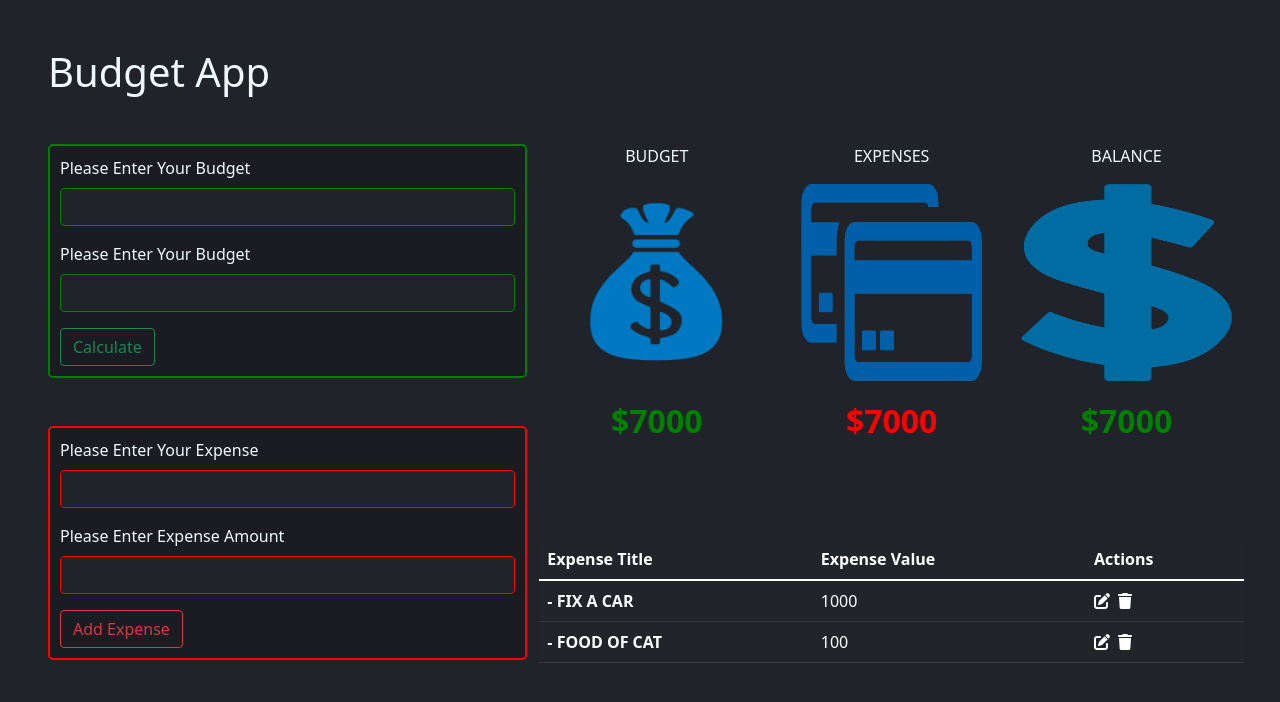
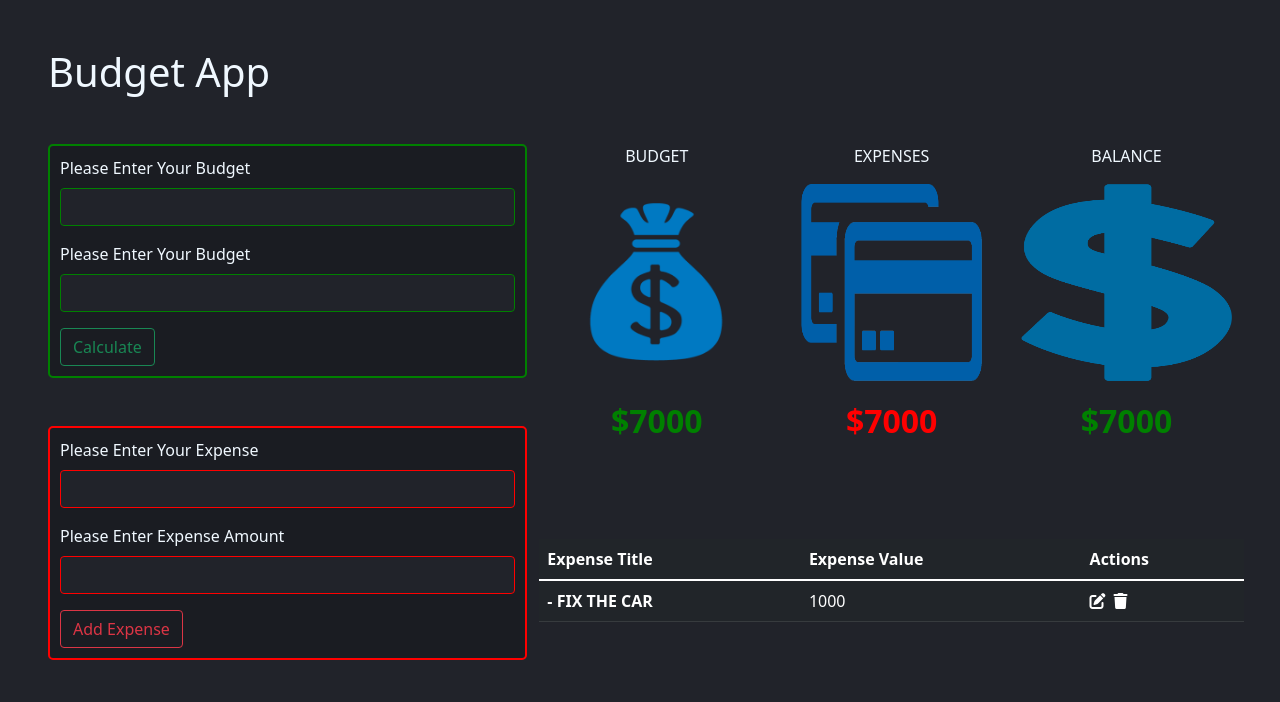
Before and after one commit to alawa2020/budgeting-react-ts, a React (Create React App) app: page / in a window 1280 px wide. Shown: the top 702 px of the page. Built offline with nearby package versions, Linux system fonts and the light colour scheme; the HTML template or start-up script is replaced by a standard one.

Commit message:
📝 listing elements of expenses

```diff
--- a/src/components/budgeting/BudgetingScreen.tsx
+++ b/src/components/budgeting/BudgetingScreen.tsx
@@ -52,7 +52,10 @@ const BudgetingScreen = () => {
         {/* part of balance and list of expenses */}
         <div className="col-7">
           <BalanceScreen />
-          <ListExpenses />
+          <ListExpenses
+            expensesState={expensesState}
+            expenseDispatch={expensesDispatch}
+          />
           {/* end table of list of expenses */}
         </div>
         {/* end part of balance and list of expenses */}
--- a/src/components/budgeting/ListExpenses.tsx
+++ b/src/components/budgeting/ListExpenses.tsx
@@ -1,6 +1,12 @@
 import React from 'react';
+import { Expense } from '../../interfaces/interfaces';
 
-const ListExpenses = () => {
+interface Props {
+  expensesState: Expense[];
+  expenseDispatch: any;
+}
+
+const ListExpenses = ({ expensesState, expenseDispatch }: Props) => {
   return (
     <div className="row">
       <table className="table table-dark">
@@ -12,9 +18,10 @@ const ListExpenses = () => {
           </tr>
         </thead>
         <tbody>
+          {expensesState.map((expense) => (
             <tr>
-            <th>- FIX A CAR</th>
-            <td>1000</td>
+              <th>- {expense.title.toUpperCase()}</th>
+              <td>{expense.value}</td>
               <td>
                 <span className="me-2">
                   <i className="fas fa-edit" />
@@ -24,18 +31,7 @@ const ListExpenses = () => {
                 </span>
               </td>
             </tr>
-          <tr>
-            <th>- FOOD OF CAT</th>
-            <td>100</td>
-            <td>
-              <span className="me-2">
-                <i className="fas fa-edit" />
-              </span>
-              <span className="me-2">
-                <i className="fas fa-trash" />
-              </span>
-            </td>
-          </tr>
+          ))}
         </tbody>
       </table>
     </div>
```
Lines whose indentation alone changed are shown as unchanged.
